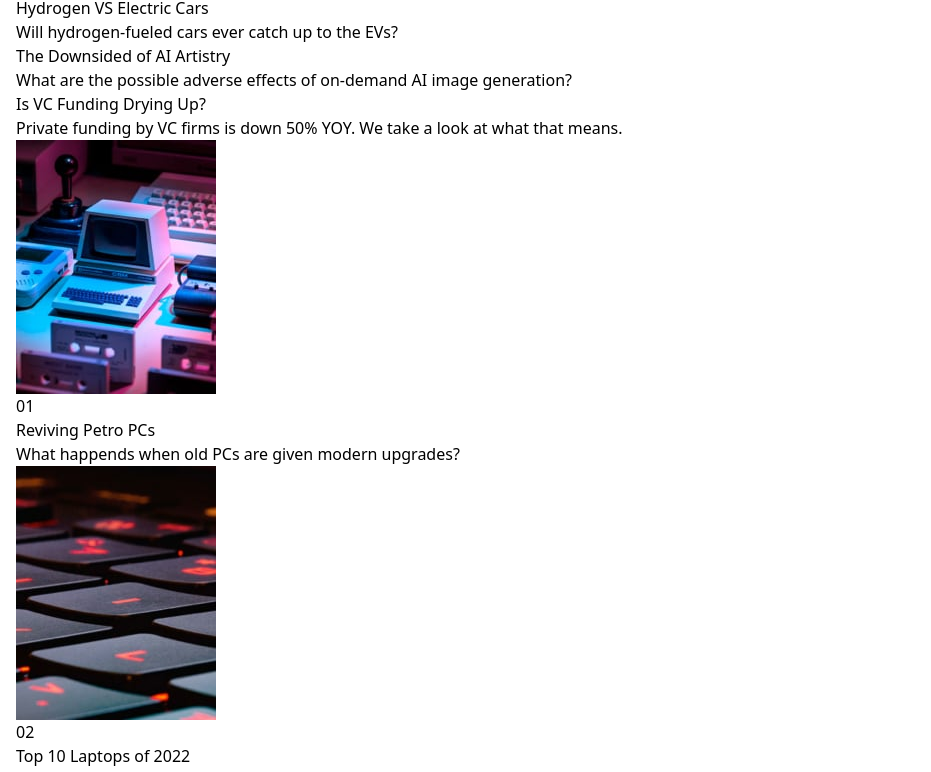
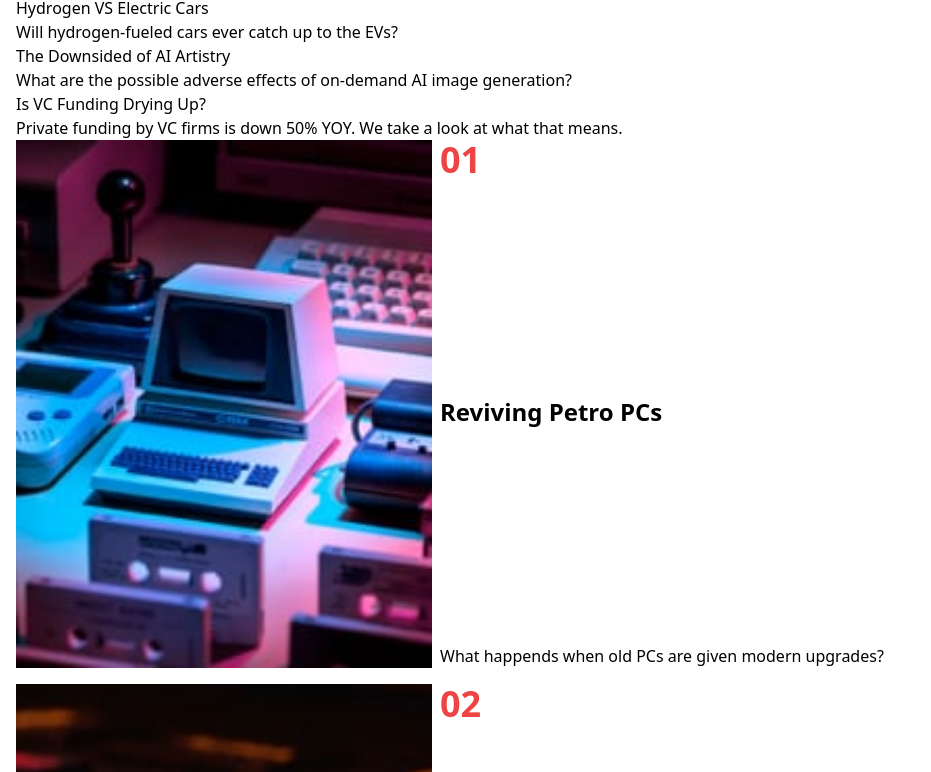
Before and after one commit to sibandadonty/reactjs-practise, a React (Vite) app: page / in a window 1280 px wide. Shown: the part 772-1544 px from the top of the page, without its empty margins (0-931 px from the left). Built offline with nearby package versions, Linux system fonts and the light colour scheme.

Commit message:
added basic styling for products component

```diff
--- a/src/components/ProductsCard.jsx
+++ b/src/components/ProductsCard.jsx
@@ -22,14 +22,14 @@ function ProductsCard() {
     },
   ];
   return (
-    <div>
+    <div className="flex flex-col gap-4">
       {items.map((item) => {
         return (
-          <div key={item.id}>
-            <img src={item.imgUrl} alt={item.imgUrl} />
-            <div>
-              <h1>{item.id}</h1>
-              <h2>{item.title}</h2>
+          <div key={item.id} className="flex gap-2">
+            <img src={item.imgUrl} alt={item.imgUrl} className="w-1/3" />
+            <div className="flex flex-col gap-2 justify-between">
+              <h1 className="text-4xl text-red-500 font-bold">{item.id}</h1>
+              <h2 className="text-2xl font-bold leading-3">{item.title}</h2>
               <p>{item.content}</p>
             </div>
           </div>
```
